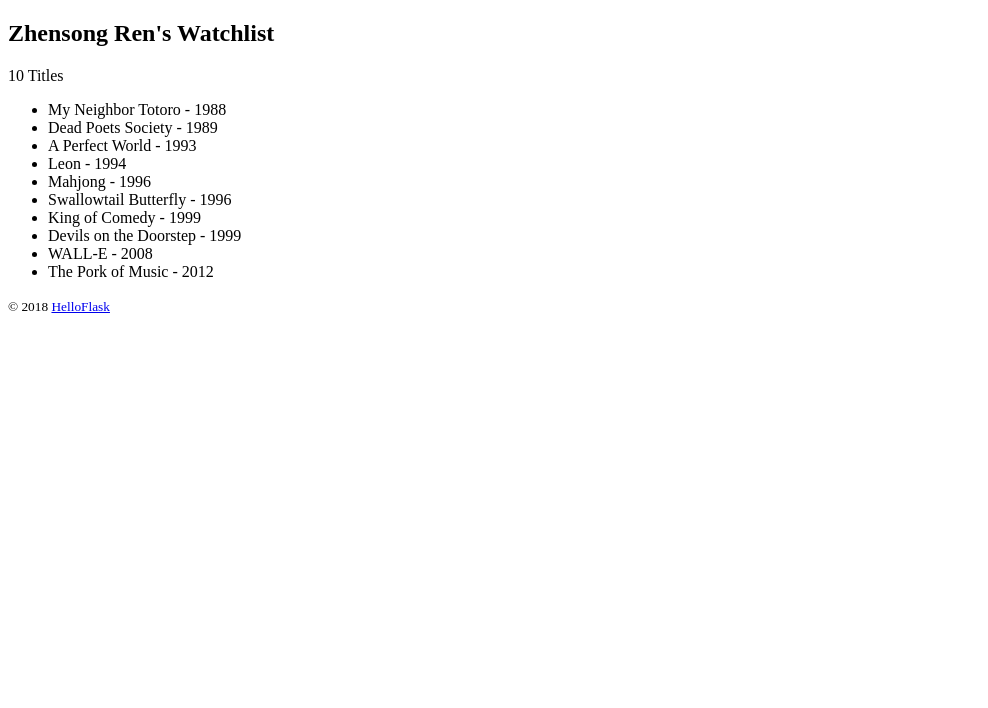
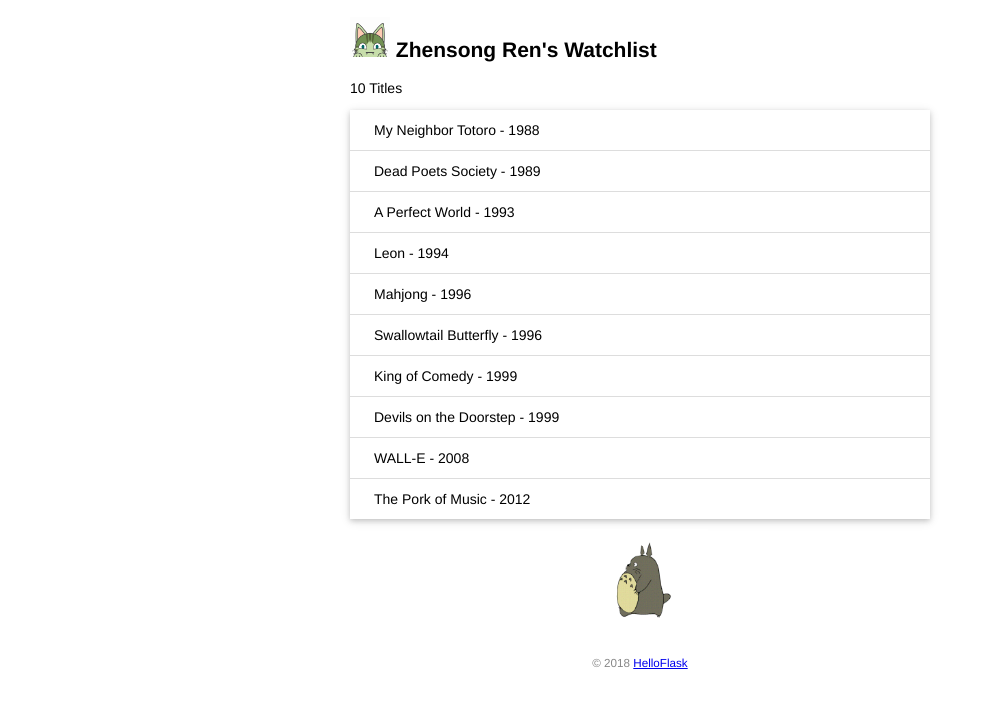
Before and after one commit to zhensongren/watchlist, a Flask app: page / in a window 1280 px wide. Shown: the top 708 px of the page, without its empty margins (0-988 px from the left). Run offline with Flask 2, Linux system fonts and the light colour scheme.

Commit message:
Updated the style.css file, static images

```diff
--- a/app.py
+++ b/app.py
@@ -19,6 +19,9 @@ movies = [
 def index():
     return render_template('index.html', name=name, movies=movies)
 
+@app.route('/hello')
+def hello():
+    return 'hello!'
 
 @app.route('/user/<name>')
 def user_page(name):
--- /dev/null
+++ b/static/style.css
@@ -0,0 +1,48 @@
+/* 页面整体 */
+body {
+    margin: auto;
+    max-width: 580px;
+    font-size: 14px;
+    font-family: Helvetica, Arial, sans-serif;
+}
+
+/* 页脚 */
+footer {
+    color: #888;
+    margin-top: 15px;
+    text-align: center;
+    padding: 10px;
+}
+
+/* 头像 */
+.avatar {
+    width: 40px;
+}
+
+/* 电影列表 */
+.movie-list {
+    list-style-type: none;
+    padding: 0;
+    margin-bottom: 10px;
+    box-shadow: 0 2px 5px 0 rgba(0, 0, 0, 0.16), 0 2px 10px 0 rgba(0, 0, 0, 0.12);
+}
+
+.movie-list li {
+    padding: 12px 24px;
+    border-bottom: 1px solid #ddd;
+}
+
+.movie-list li:last-child {
+    border-bottom:none;
+}
+
+.movie-list li:hover {
+    background-color: #f8f9fa;
+}
+
+/* 龙猫图片 */
+.totoro {
+    display: block;
+    margin: 0 auto;
+    height: 100px;
+}
--- a/templates/index.html
+++ b/templates/index.html
@@ -1,20 +1,28 @@
 <!DOCTYPE html>
 <html lang="en">
+
 <head>
     <meta charset="utf-8">
     <title>{{ name }}'s Watchlist</title>
+    <link rel="stylesheet" href="{{ url_for('static', filename='style.css')}}" type="text/css">
 </head>
+
 <body>
-    <h2>{{ name }}'s Watchlist</h2>
+    <h2> <img alt="ico" class="avatar" src="{{url_for('static', filename='images/avatar.png')}}">
+        {{ name }}'s Watchlist</h2>
+
     {# 使用 length 过滤器获取 movies 变量的长度 #}
     <p>{{ movies|length }} Titles</p>
-    <ul>
-        {% for movie in movies %}  {# 迭代 movies 变量 #}
-        <li>{{ movie.title }} - {{ movie.year }}</li>  {# 等同于 movie['title'] #}
-        {% endfor %}  {# 使用 endfor 标签结束 for 语句 #}
+    <ul class="movie-list">
+        {% for movie in movies %} {# 迭代 movies 变量 #}
+        <li>{{ movie.title }} - {{ movie.year }}</li> {# 等同于 movie['title'] #}
+        {% endfor %} {# 使用 endfor 标签结束 for 语句 #}
     </ul>
+    <img alt="walking" class="totoro" src="{{url_for('static', filename='images/totoro.gif')}}">
+
     <footer>
-        <small>&copy; 2018 <a href="http://helloflask.com/tutorial">HelloFlask</a></small>
+        <small>&copy; 2018 <a href=" http://helloflask.com/tutorial">HelloFlask</a></small>
     </footer>
 </body>
+
 </html>
```
Also changed, not shown: static/images/avatar.png (added), static/images/totoro.gif (added).
